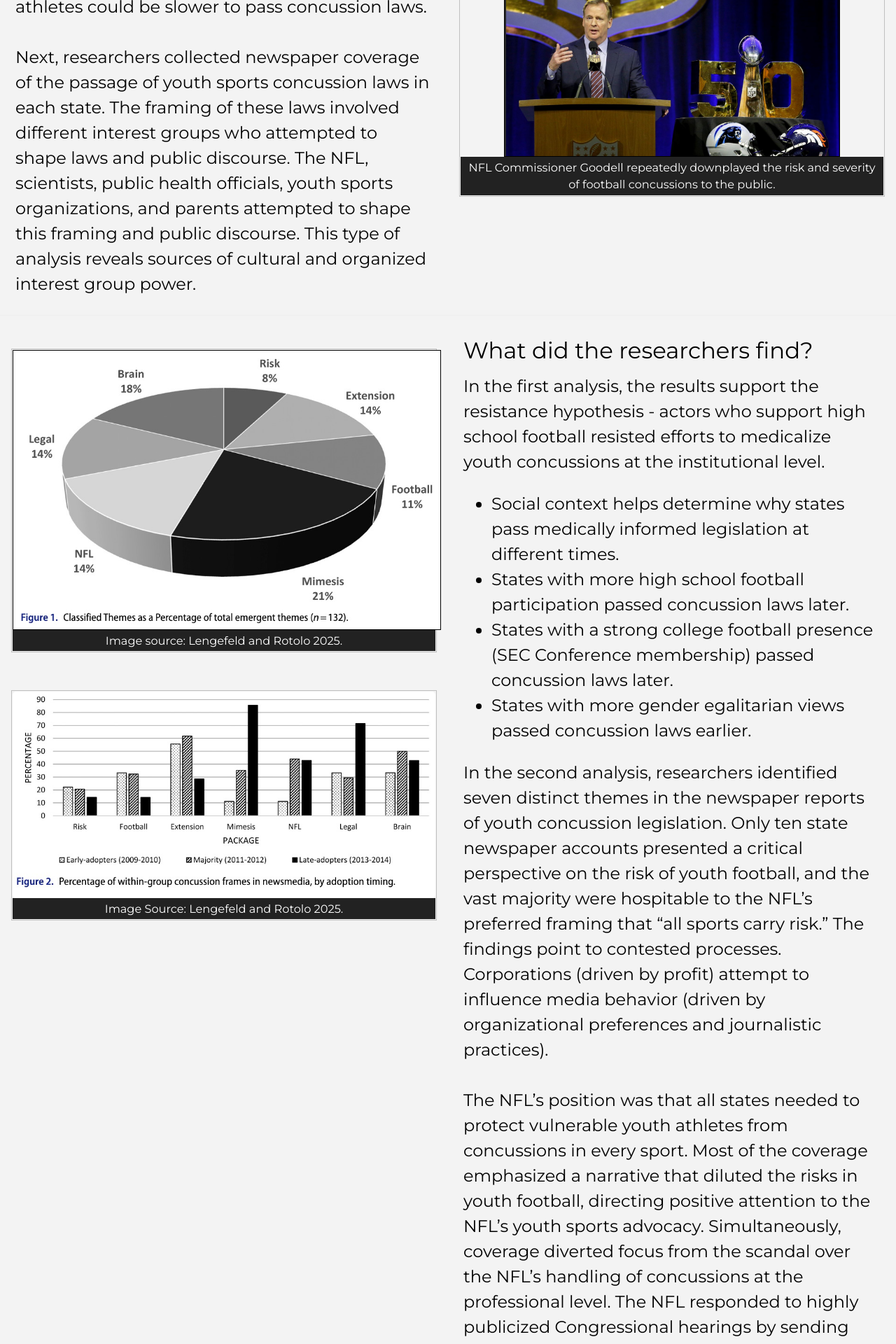
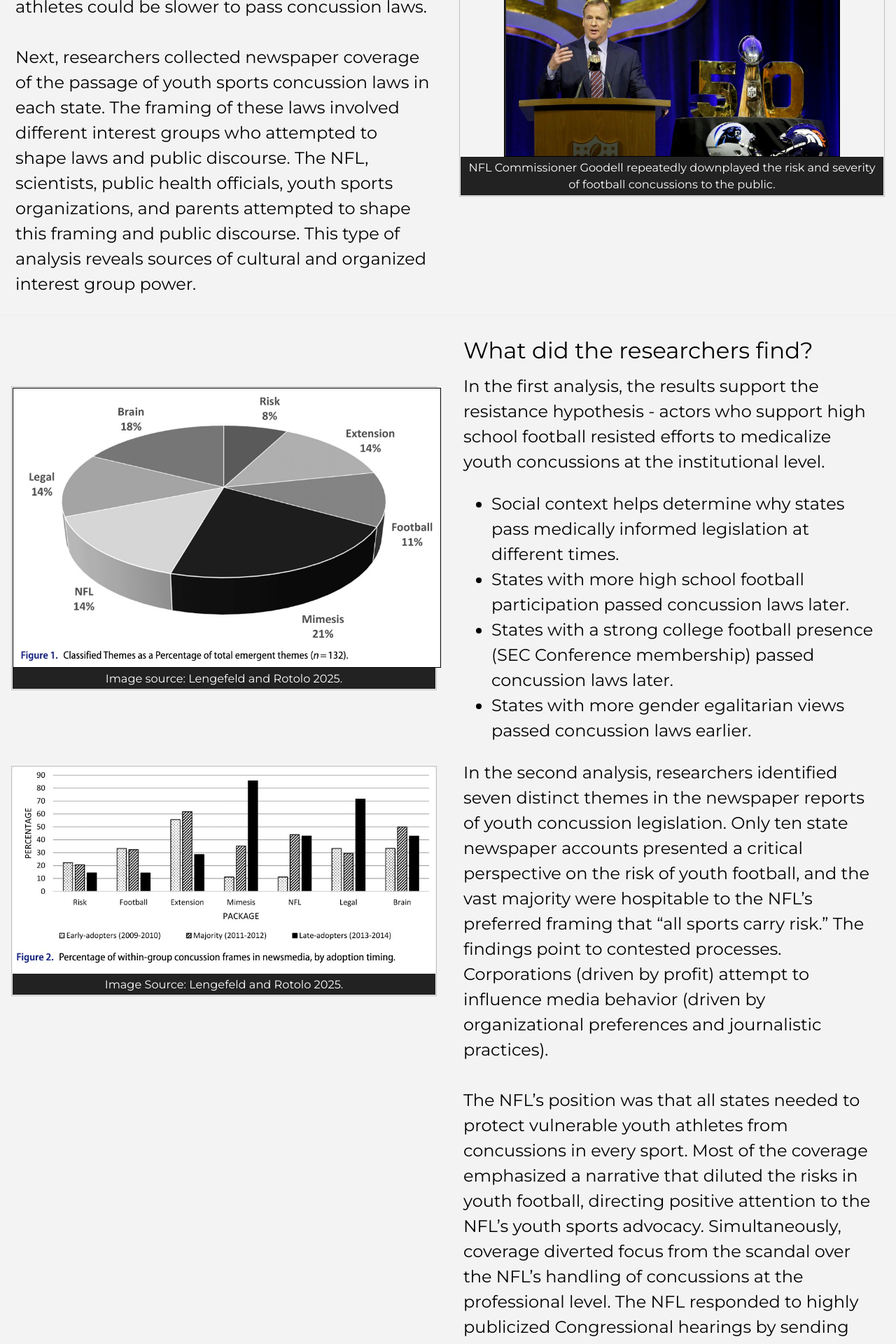
Before and after one commit to resilience1/resilience1.github.io, a Jekyll site: the page built from research/concussion.html, in a window 1280 px wide. Shown: the part 1604-3524 px from the top of the page at 70% size. Built offline with Jekyll 4.4.1, drawn with Linux system fonts in a browser that asks for light colours; nearby versions of some CDN libraries.

Commit message:
Update concussion.html

```diff
--- a/research/concussion.html
+++ b/research/concussion.html
@@ -236,13 +236,13 @@ title: Concussions & Youth Sports | Michael Lengefeld
 	<hr>
 
 	<div class="example w3-row">
-		<div class="w3-half w3-container"><br>
+		<div class="w3-half w3-container"><br><br><br>
 			<figure class="item">
 			<img height="400" class="displayed" src="/img/concthemes.jpg" alt="concussion themes"
 			     style="border:1px solid black; align:middle">
 				<figcaption class="caption">Image source: Lengefeld and Rotolo 2025.
 				</figcaption>
-			</figure> <br><br>
+			</figure> <br><br><br><br>
 			<figure class="item">
 				<img class="displayed" id="myImg" src="/img/concthemes2.jpg" alt="concussion themes by group and timing" style="width:100%;height:100%">
 				<figcaption class="caption">Image Source: Lengefeld and Rotolo 2025.
```
